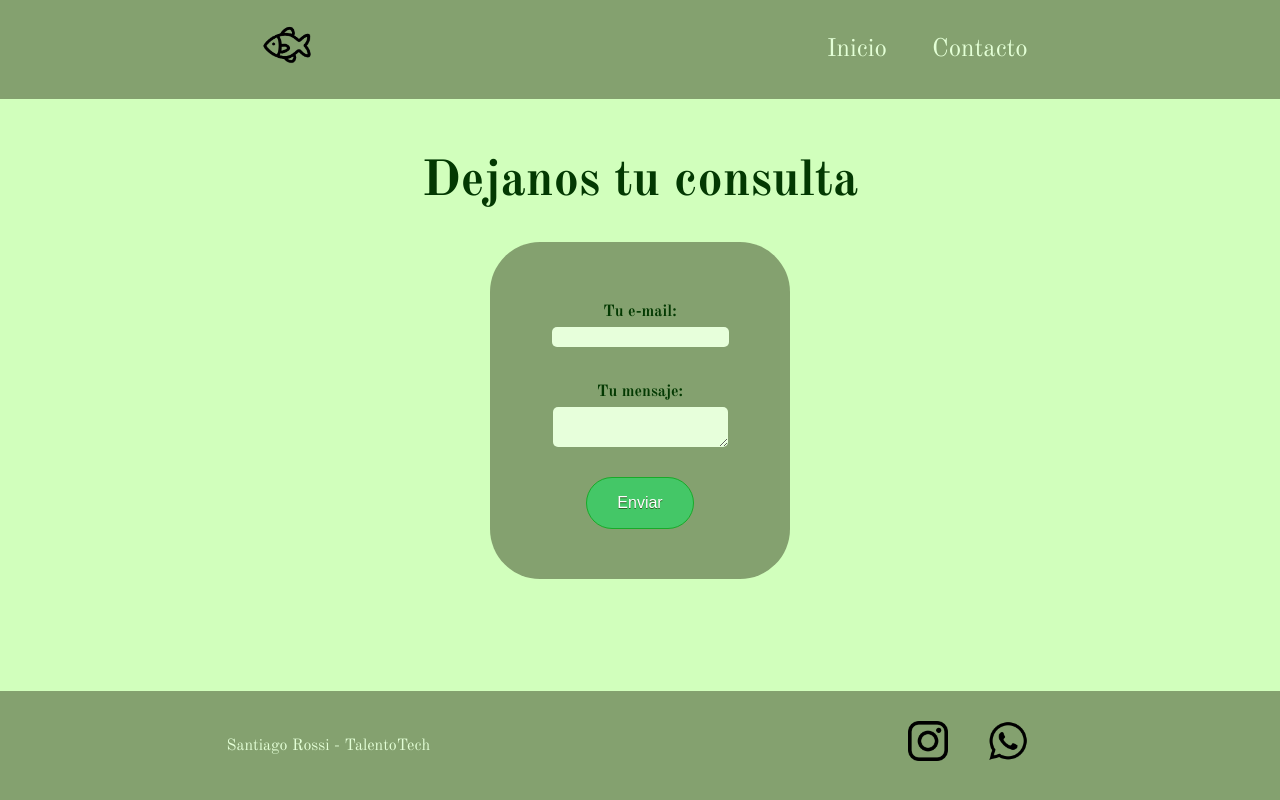
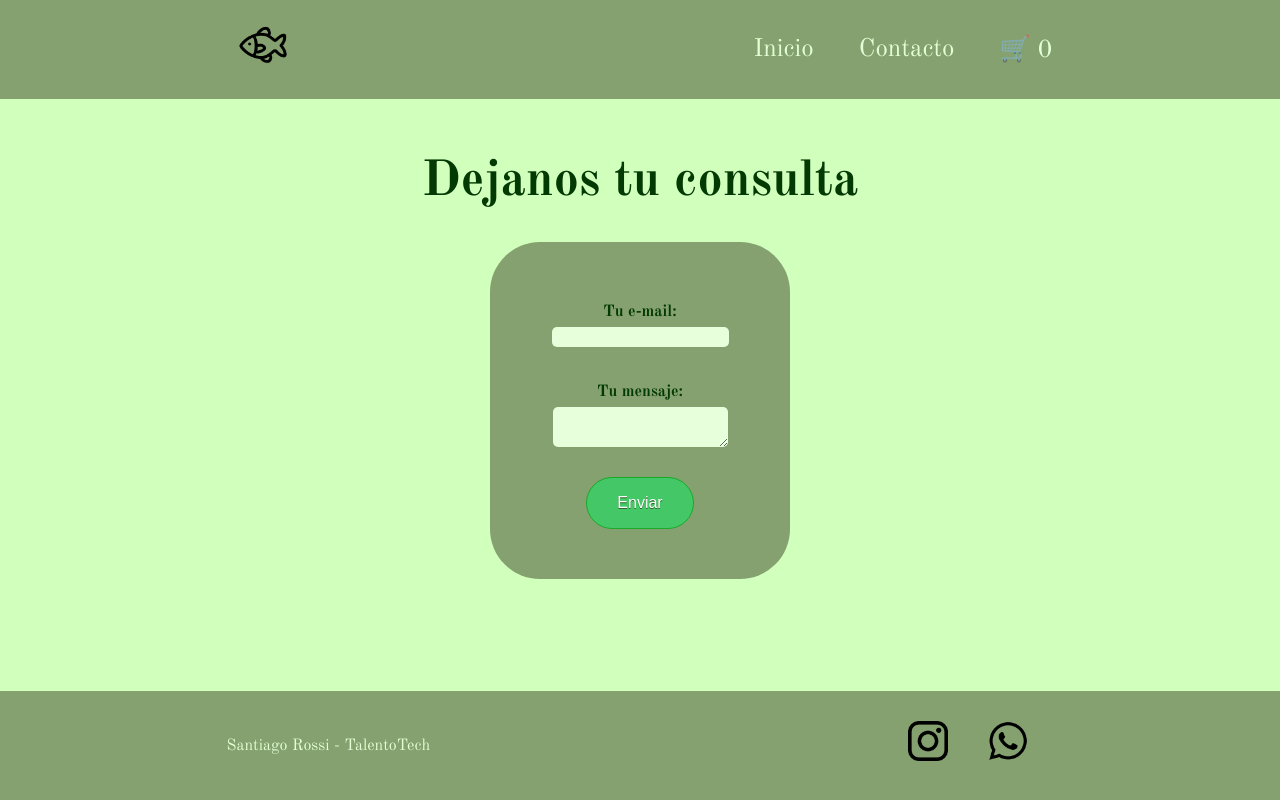
Before and after one commit to santrossi/TFI-TalentoTech-2026, a plain HTML site: page pages/contacto.html in a window 1280 px wide. Drawn offline with nearby package versions, Linux system fonts and the light colour scheme.

Commit message:
add: carrito en nav, title en head

```diff
--- a/pages/contacto.html
+++ b/pages/contacto.html
@@ -3,7 +3,6 @@
   <head>
     <meta charset="UTF-8" />
     <meta name="viewport" content="width=device-width, initial-scale=1.0" />
-    <title>Document</title>
     <link rel="preconnect" href="https://fonts.googleapis.com" />
     <link rel="preconnect" href="https://fonts.gstatic.com" crossorigin />
     <link
@@ -11,6 +10,7 @@
       rel="stylesheet"
     />
     <link rel="stylesheet" href="../css/styles.css" />
+    <title>Contacto</title>
   </head>
 
   <body>
@@ -27,6 +27,11 @@
           </li>
           <li>
             <a href="./contacto.html">Contacto</a>
+          </li>
+          <li>
+            <a href="./pages/carrito.html" class="carrito-icono">
+              🛒<span id="contador-carrito"> 0</span>
+            </a>
           </li>
         </ul>
       </nav>
```
